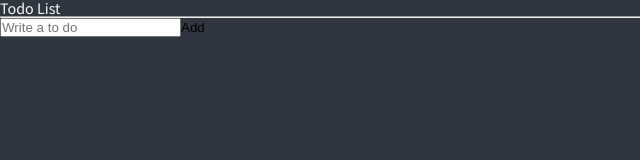
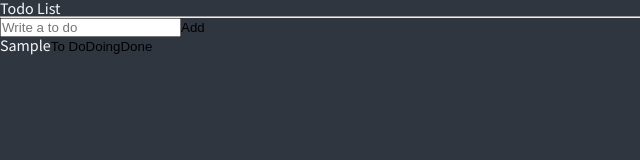
Before and after one commit to hjunyoung/react-todo, a React (Create React App) app: page / in a window 1280 px wide. Both pictures are taken after typing "Sample" into the empty fields and a click on the button "Add". Shown: the top 160 px of the page, without its empty margins (0-640 px from the left). Built offline with nearby package versions, Linux system fonts and the light colour scheme.

Commit message:
🔨 Add ToDoForm and ToDos components

```diff
--- /dev/null
+++ b/src/components/ToDoForm.tsx
@@ -0,0 +1,31 @@
+import { useForm } from 'react-hook-form';
+import { useSetRecoilState } from 'recoil';
+import { toDoState } from '../atoms';
+
+interface IForm {
+  toDo: string;
+}
+
+const ToDoForm = () => {
+  const setToDos = useSetRecoilState(toDoState);
+  const { register, handleSubmit, setValue } = useForm<IForm>();
+  const onValid = ({ toDo }: IForm) => {
+    setToDos((prevToDos) => [
+      { text: toDo, category: 'TO_DO', id: Date.now() },
+      ...prevToDos,
+    ]);
+    setValue('toDo', '');
+  };
+  return (
+    <form onSubmit={handleSubmit(onValid)}>
+      <input
+        {...register('toDo', { required: 'Please write a to do' })}
+        type="text"
+        placeholder="Write a to do"
+      />
+      <button>Add</button>
+    </form>
+  );
+};
+
+export default ToDoForm;
--- a/src/components/ToDoList.tsx
+++ b/src/components/ToDoList.tsx
@@ -1,29 +1,21 @@
-import { useForm } from 'react-hook-form';
-
-interface IForm {
-  toDo: string;
-}
+import { useRecoilValue } from 'recoil';
+import ToDoForm from './ToDoForm';
+import { toDoState } from '../atoms';
+import ToDos from './ToDos';
 
 const ToDoList = () => {
-  const { register, handleSubmit, setValue } = useForm<IForm>();
-  const onValid = (data: IForm) => {
-    console.log('Add to do', data.toDo);
-    setValue('toDo', '');
-  };
+  const toDos = useRecoilValue(toDoState);
 
   return (
     <div>
       <h1>Todo List</h1>
       <hr />
-      <form onSubmit={handleSubmit(onValid)}>
-        <input
-          {...register('toDo', { required: 'Please write a to do' })}
-          type="text"
-          placeholder="Write a to do"
-        />
-        <button>Add</button>
-      </form>
-      <ul></ul>
+      <ToDoForm />
+      <ul>
+        {toDos.map((toDo) => (
+          <ToDos key={toDo.id} {...toDo} />
+        ))}
+      </ul>
     </div>
   );
 };
--- /dev/null
+++ b/src/components/ToDos.tsx
@@ -0,0 +1,14 @@
+import { IToDo } from '../atoms';
+
+const ToDos = ({ text, category, id }: IToDo) => {
+  return (
+    <li>
+      <span>{text}</span>
+      <button>To Do</button>
+      <button>Doing</button>
+      <button>Done</button>
+    </li>
+  );
+};
+
+export default ToDos;
```
